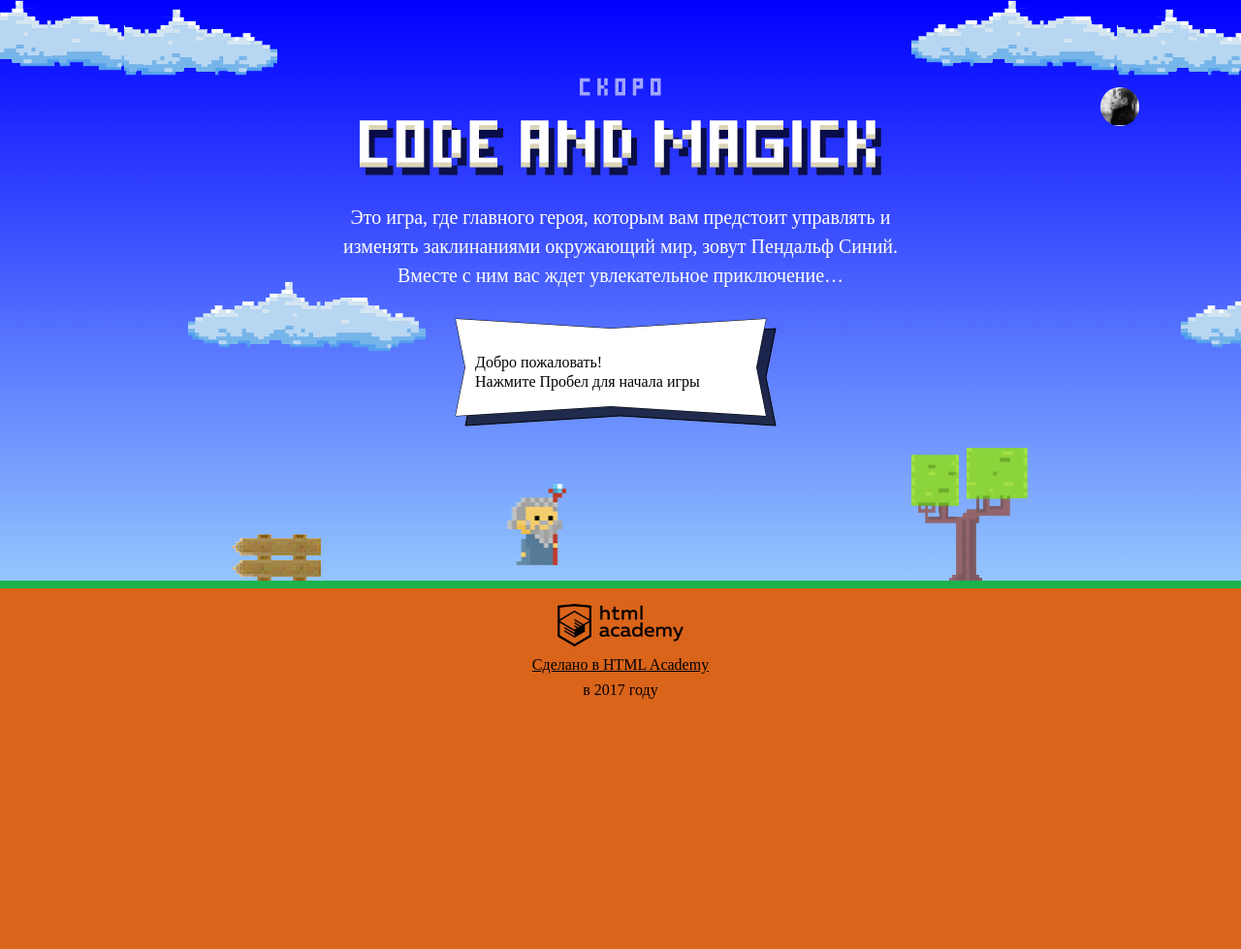
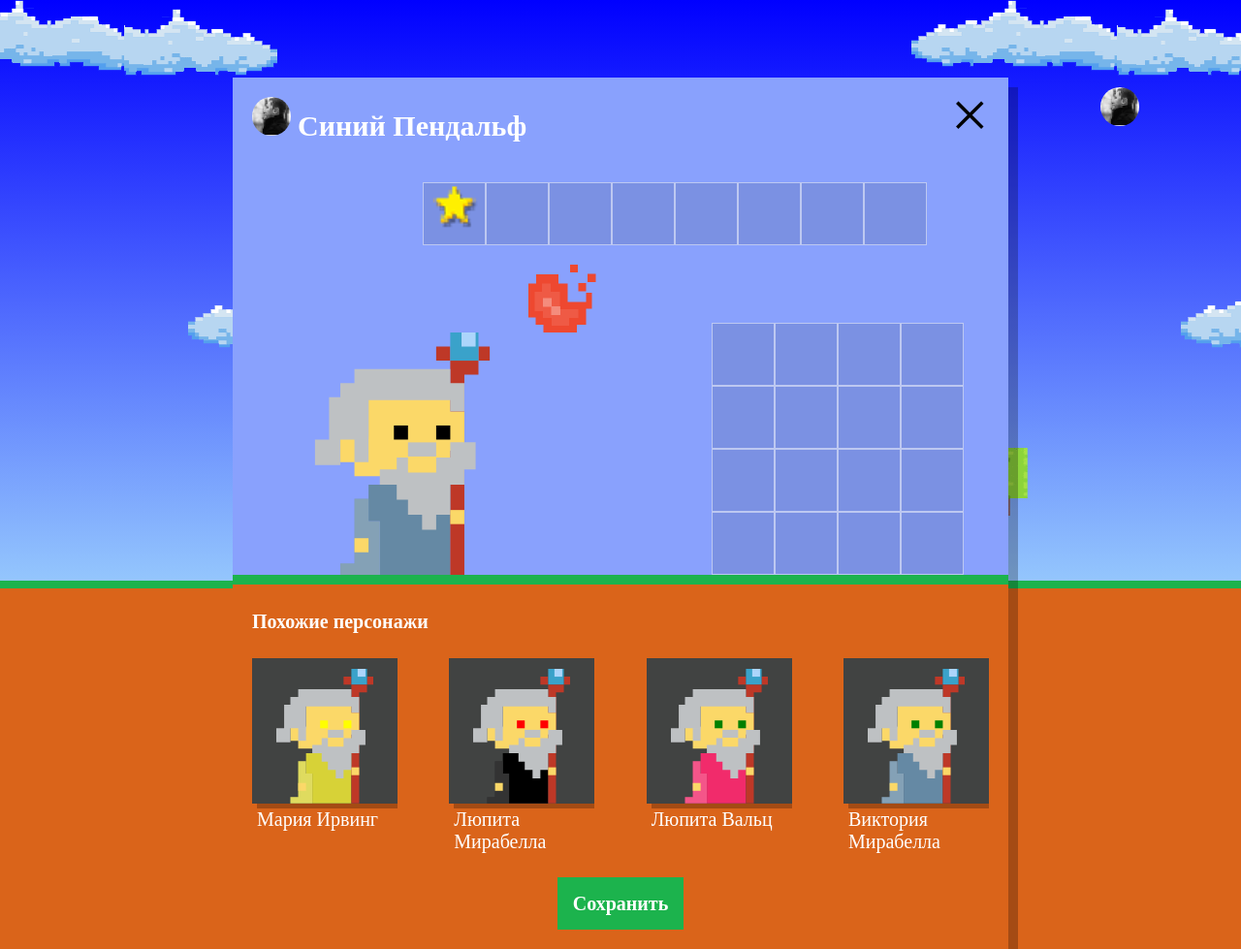
Before and after one commit to slonecznikowa/57245-code-and-magick-19, a website: page index.html in a window 1280 px wide. Shown: the whole page at 97% size. Before the commit the page ends 800 px from the top, so only its background shows below. Drawn offline with Linux system fonts and the light colour scheme; a web font is replaced by a local one.

Commit message:
Решение задачи урока 3

```diff
--- a/index.html
+++ b/index.html
@@ -182,6 +182,6 @@
 </template>
 
 <script src="js/game.js"></script>
-
+<script src="js/setup.js"></script>
 </body>
 </html>
--- /dev/null
+++ b/js/setup.js
@@ -0,0 +1,75 @@
+'use strict';
+
+var WIZARD_NAMES = ['Иван', 'Хуан Себастьян', 'Мария', 'Кристоф', 'Виктория', 'Юлия', 'Люпита', 'Вашингтон'];
+var WIZARD_SURNAMES = ['да Марья', 'Верон', 'Мирабелла', 'Вальц', 'Онопко', 'Топольницкая', 'Нионго', 'Ирвинг'];
+var WIZARD_COATS_COLOR = ['rgb(101, 137, 164)', 'rgb(241, 43, 107)', 'rgb(146, 100, 161)', 'rgb(56, 159, 117)', 'rgb(215, 210, 55)', 'rgb(0, 0, 0)'];
+var WIZARD_EYES_COLOR = ['black', 'red', 'blue', 'yellow', 'green'];
+
+var userDialog = document.querySelector('.setup');
+userDialog.classList.remove('hidden');
+
+document.querySelector('.setup-similar').classList.remove('hidden');
+var similarListElement = document.querySelector('.setup-similar-list');
+var similarWizardTemplate = document.querySelector('#similar-wizard-template')
+    .content
+    .querySelector('.setup-similar-item');
+
+// Функция генерации случайных данных
+function generateWizards() {
+  var wizards = [];
+  for (var i = 0; i < 4; i++) {
+    var wizardName = getRandomName() + ' ' + getRandomSurname();
+    var wizardCoatColor = getRandomCoatColor();
+    var wizardEyeColor = getRandomEyeColor();
+
+    wizards.push({
+      name: wizardName,
+      coatColor: wizardCoatColor,
+      eyesColor: wizardEyeColor
+    });
+  }
+  return wizards;
+}
+
+function getRandomName() {
+  var randomName = Math.floor(Math.random() * WIZARD_NAMES.length);
+  return WIZARD_NAMES[randomName];
+}
+
+function getRandomSurname() {
+  var randomName = Math.floor(Math.random() * WIZARD_SURNAMES.length);
+  return WIZARD_SURNAMES[randomName];
+}
+
+function getRandomCoatColor() {
+  var randomCoatColor = Math.floor(Math.random() * WIZARD_COATS_COLOR.length);
+  return WIZARD_COATS_COLOR[randomCoatColor];
+}
+
+function getRandomEyeColor() {
+  var randomEyeColor = Math.floor(Math.random() * WIZARD_EYES_COLOR.length);
+  return WIZARD_EYES_COLOR[randomEyeColor];
+}
+
+// Функция создания DOM-элемента на основе JS-объекта
+var renderWizard = function (wizard) {
+  var wizardElement = similarWizardTemplate.cloneNode(true);
+
+  wizardElement.querySelector('.setup-similar-label').textContent = wizard.name;
+  wizardElement.querySelector('.wizard-eyes').style.fill = wizard.eyesColor;
+  wizardElement.querySelector('.wizard-coat').style.fill = wizard.coatColor;
+
+  return wizardElement;
+};
+
+// функция заполнения блока DOM-элементами на основе массива JS-объектов
+var renderDom = function () {
+  var wizards = generateWizards();
+  var fragment = document.createDocumentFragment();
+  for (var i = 0; i < 4; i++) {
+    fragment.appendChild(renderWizard(wizards[i]));
+  }
+  similarListElement.appendChild(fragment);
+};
+
+renderDom();
```
